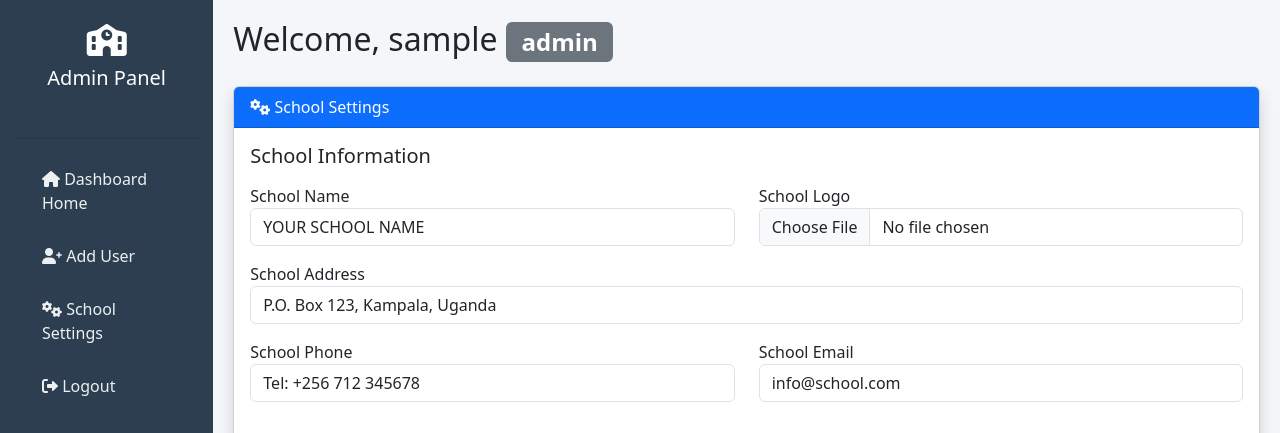
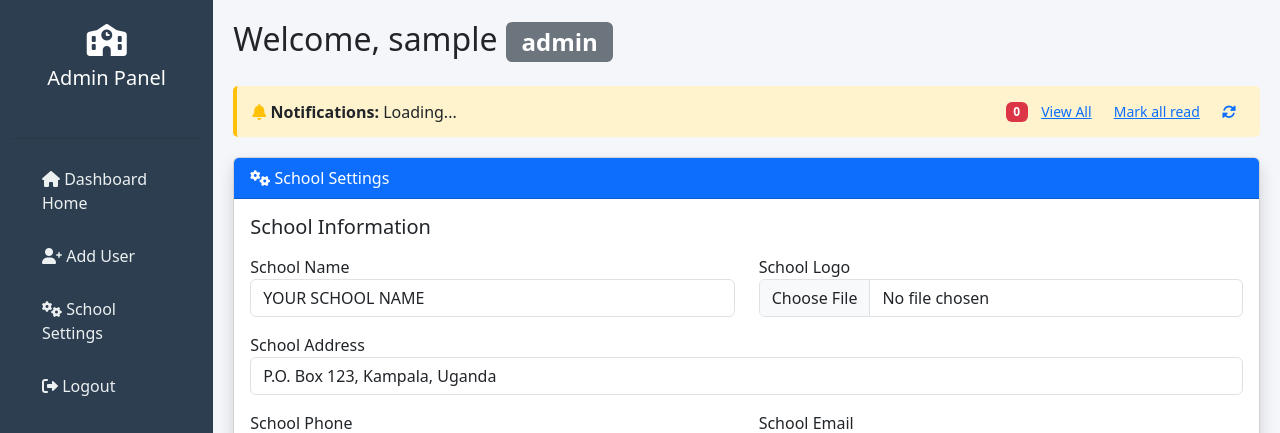
Before and after one commit to pelle-design/school-system, a Flask app: page /admin/school_settings in a window 1280 px wide. Shown: the top 433 px of the page. Run offline with Flask 3, Linux system fonts and the light colour scheme; the visitor is signed in with stand-in values (Sample User, id 1); data comes from the database, SQL or seed files in the repository; data that the repository does not hold is empty; some libraries are stand-ins or nearby versions.

Commit message:
Update base.html

```diff
--- a/templates/base.html
+++ b/templates/base.html
@@ -73,7 +73,6 @@
                 <a href="{{ url_for('logout') }}"><i class="fas fa-sign-out-alt"></i> Logout</a>
 
             {% elif session.role == 'dos' %}
-                <!-- Student Management Dropdown -->
                 <div class="dropdown-menu-item">
                     <a href="#" onclick="toggleDropdown(this); return false;">
                         <i class="fas fa-users"></i> Student Management
@@ -96,7 +95,6 @@
                         <a href="{{ url_for('teacher_upload_marks') }}">Upload Marks</a>
                     </div>
                 </div>
-                <!-- Teacher Management Dropdown -->
                 <div class="dropdown-menu-item">
                     <a href="#" onclick="toggleDropdown(this); return false;">
                         <i class="fas fa-chalkboard-teacher"></i> Teacher Management
@@ -211,22 +209,24 @@
 
             <h2 class="mb-4 no-print">Welcome, {{ session.username }} <span class="badge bg-secondary">{{ session.role }}</span></h2>
 
-            <!-- Notification Bar -->
-            {% if notification_count > 0 %}
-            <div class="alert alert-info alert-dismissible fade show notification-bar" role="alert">
+            <!-- Enhanced Real-time Notification Bar -->
+            <div class="notification-bar no-print" style="background: #fff3cd; border-left: 4px solid #ffc107; padding: 10px 15px; margin-bottom: 20px; border-radius: 5px;">
                 <div class="d-flex justify-content-between align-items-center">
                     <div>
-                        <i class="fas fa-bell"></i>
-                        <strong>You have {{ notification_count }} unread notification(s)</strong>
+                        <i class="fas fa-bell text-warning"></i>
+                        <strong>Notifications:</strong>
+                        <span id="notificationMessage">Loading...</span>
                     </div>
                     <div>
-                        <a href="{{ url_for('view_all_notifications') }}" class="btn btn-sm btn-outline-primary me-2">View All</a>
-                        <a href="{{ url_for('mark_all_notifications_read_route') }}" class="btn btn-sm btn-outline-secondary">Mark All Read</a>
-                        <button type="button" class="btn-close" data-bs-dismiss="alert"></button>
+                        <span class="badge bg-danger" id="notificationCount">0</span>
+                        <button onclick="toggleNotifications()" class="btn btn-sm btn-link">View All</button>
+                        <button onclick="markAllRead()" class="btn btn-sm btn-link">Mark all read</button>
+                        <button onclick="refreshNotifications()" class="btn btn-sm btn-link"><i class="fas fa-sync-alt"></i></button>
                     </div>
                 </div>
+                <div id="notificationList" style="max-height: 250px; overflow-y: auto; display: none; margin-top: 10px; background: white; border-radius: 5px; box-shadow: 0 2px 5px rgba(0,0,0,0.1);">
+                </div>
             </div>
-            {% endif %}
 
             {% block content %}{% endblock %}
         </div>
@@ -285,6 +285,66 @@ document.addEventListener('click', function(e) {
     }
 });
 
+// ========== NOTIFICATION FUNCTIONS ==========
+function loadNotifications() {
+    fetch('/get_notifications')
+        .then(response => response.json())
+        .then(data => {
+            const unread = data.filter(n => !n.is_read);
+            const countSpan = document.getElementById('notificationCount');
+            const msgSpan = document.getElementById('notificationMessage');
+            const listDiv = document.getElementById('notificationList');
+
+            if (countSpan) countSpan.innerText = unread.length;
+            if (msgSpan) {
+                msgSpan.innerHTML = unread.length > 0 ? `You have ${unread.length} new notification(s)` : 'No new notifications';
+            }
+
+            if (listDiv) {
+                if (data.length === 0) {
+                    listDiv.innerHTML = '<div class="text-muted p-3 text-center">No notifications</div>';
+                } else {
+                    const listHtml = data.map(n => `
+                        <div class="notification-item ${!n.is_read ? 'bg-light' : ''}" style="padding: 12px; border-bottom: 1px solid #eee;">
+                            <strong>${escapeHtml(n.title || 'Notification')}</strong>
+                            <p style="margin: 5px 0; font-size: 12px;">${escapeHtml(n.message)}</p>
+                            <small class="text-muted">${n.created_at || ''}</small>
+                        </div>
+                    `).join('');
+                    listDiv.innerHTML = listHtml;
+                }
+            }
+        })
+        .catch(error => console.error('Error loading notifications:', error));
+}
+
+function escapeHtml(text) {
+    if (!text) return '';
+    return text.replace(/[&<>]/g, function(m) {
+        if (m === '&') return '&amp;';
+        if (m === '<') return '&lt;';
+        if (m === '>') return '&gt;';
+        return m;
+    });
+}
+
+function toggleNotifications() {
+    const list = document.getElementById('notificationList');
+    if (list) {
+        list.style.display = list.style.display === 'none' ? 'block' : 'none';
+    }
+}
+
+function markAllRead() {
+    fetch('/mark_notifications_read', {method: 'POST'})
+        .then(response => response.json())
+        .then(() => loadNotifications());
+}
+
+function refreshNotifications() {
+    loadNotifications();
+}
+
 // Service Worker Registration
 if ('serviceWorker' in navigator) {
     navigator.serviceWorker.register('/static/sw.js')
@@ -309,7 +369,10 @@ function fetchAlertCount() {
             .catch(error => console.error('Error fetching alerts:', error));
     }
 }
-setInterval(fetchAlertCount, 30000);
+
+// Load notifications every 30 seconds
+setInterval(loadNotifications, 30000);
+loadNotifications();
 fetchAlertCount();
 </script>
 </body>
```
